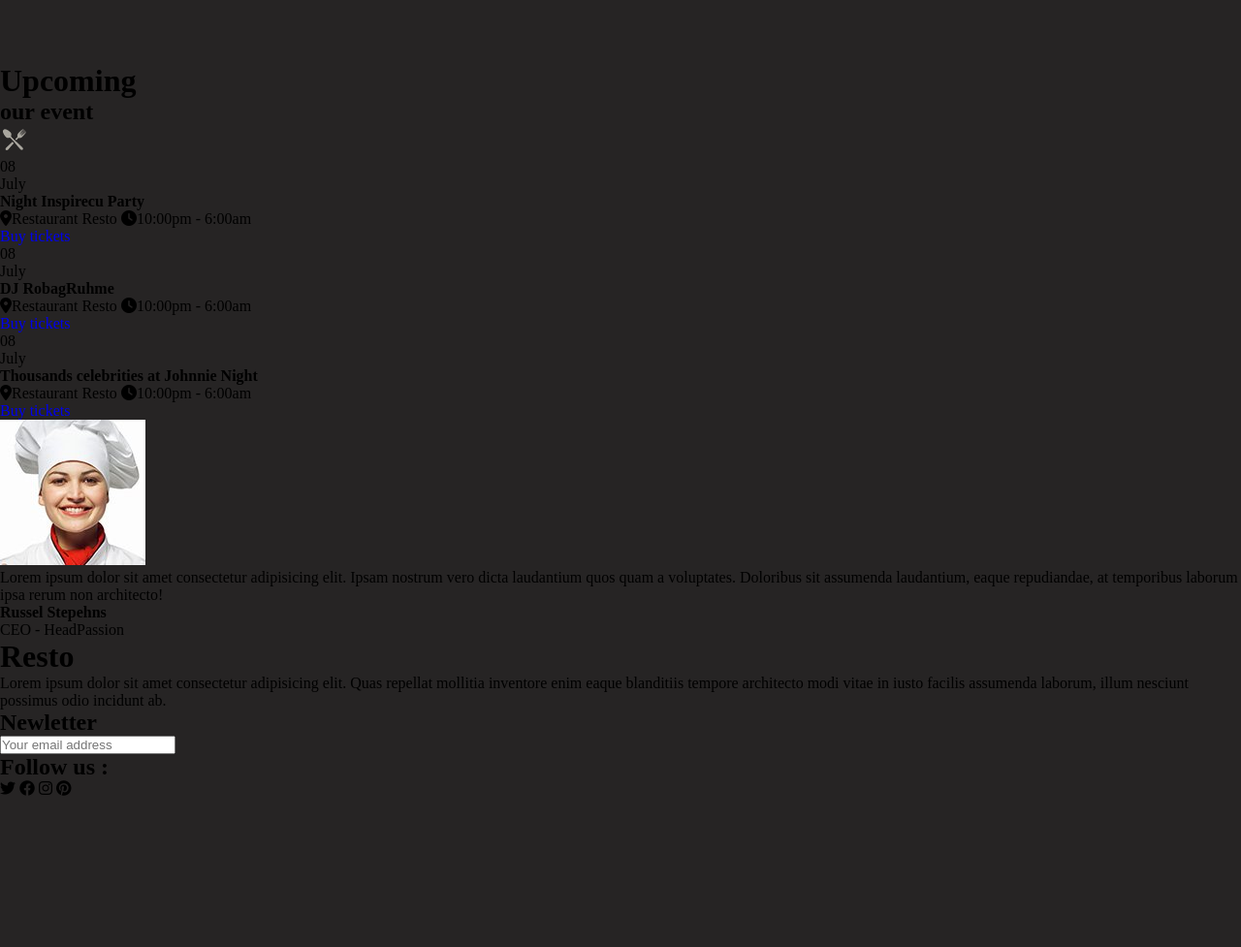
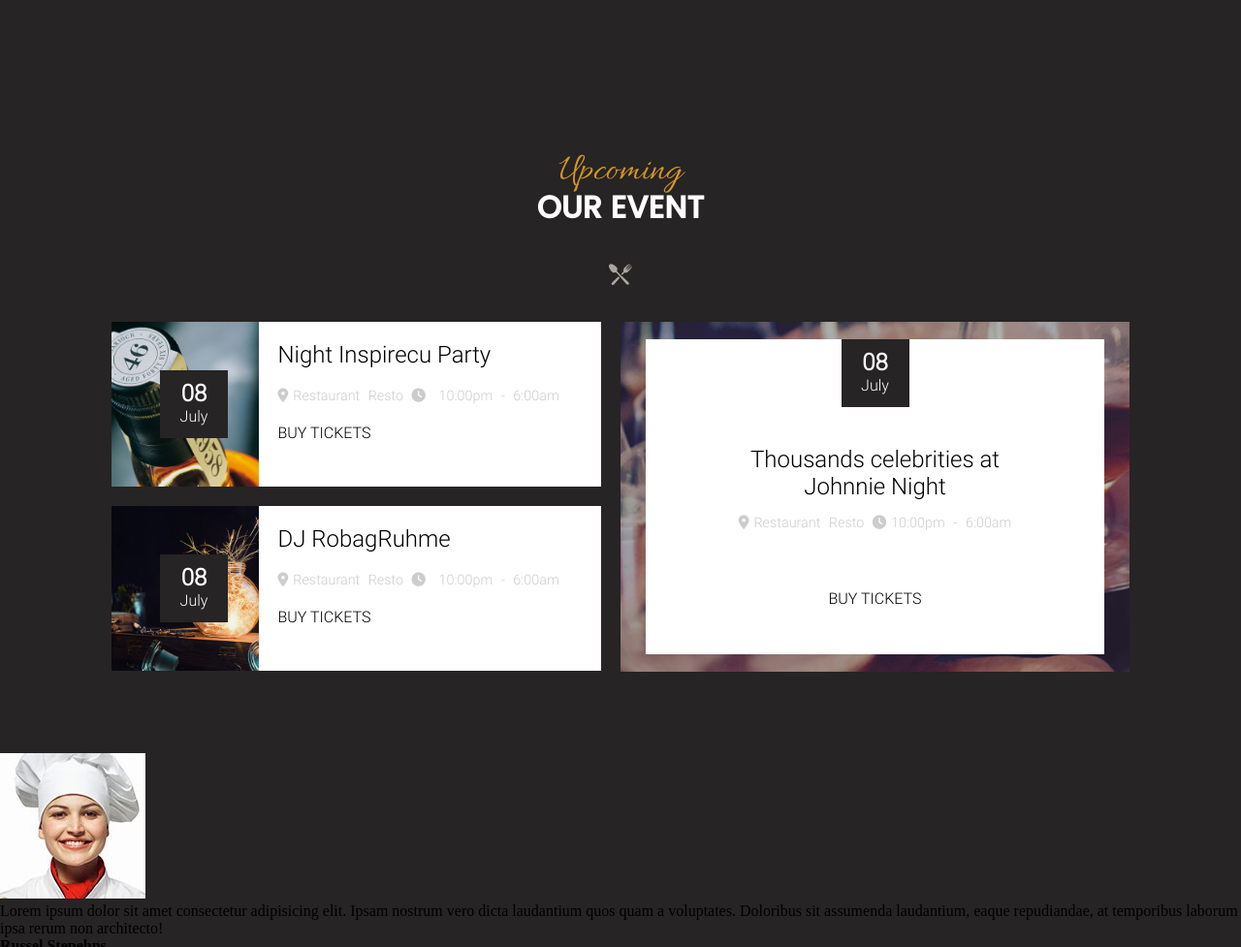
Before and after one commit to MaryamVerdon/TheResto, a plain HTML site: page index.html in a window 1280 px wide. Shown: the part 2859-3836 px from the top of the page at 97% size. Before the commit the page ends 3682 px from the top, so only its background shows below. Drawn offline with Linux system fonts and the light colour scheme.

Commit message:
style section 4

```diff
--- a/assets/styles/layouts/_section4.scss
+++ b/assets/styles/layouts/_section4.scss
@@ -0,0 +1,150 @@
+.section4 {
+    padding: 100px 15px 65px;
+    text-align: center;
+    h1 {
+        @include h1;
+                font-weight: lighter;
+                line-height: 2vw;
+                font-size: 2.5rem;
+    }
+
+    h2 {
+        @include h2;
+        font-size: 2rem;
+        letter-spacing: 0;
+        font-weight: bold;
+        color: $white1;
+    }
+
+    img {
+        padding: 30px;
+    }
+
+    .section4-container {
+        display: grid;
+        grid-template-columns: 50% 50%;
+        max-width: 1050px;
+        margin: 0 auto;
+
+        .section4-left {
+            .top, .bottom {
+                display: grid;
+                grid-template-columns: 30% 70%;
+                background: $white1;
+                margin-bottom: 20px;
+                margin-right: 20px;
+
+                .left-t, .left-b {
+                    background: url(../img/event-01.jpg) center/cover;
+                    padding: 50px;
+
+                    div {
+                        background: $black2;
+                        height: 70px;
+                        width: 70px;
+                        padding-top: 10px;
+
+                        p {
+                            @include p;
+                            color: $white1;
+
+                            span {
+                                font-size: 1.5rem;
+                                font-weight: 800;
+                            }
+                        }
+                    }
+                }
+
+                .left-b {
+                    background: url(../img/event-02.jpg) center/cover;
+                }
+
+                .right {
+                    text-align: left;
+                    padding: 20px;
+                    h4 {
+                        @include p;
+                        font-size: 1.5rem;
+                        font-weight: lighter;
+                    }
+                    p {
+                        @include p;
+                        color: $grey2;
+                        font-size: 0.9rem;
+                        padding: 20px 0;
+                        word-spacing: 5px;
+
+                        i {
+                            letter-spacing: 5px;
+                        }
+                    }
+
+                    a {
+                        @include p;
+                        color: $black1;
+                        font-size: 1rem;
+                        text-transform: uppercase;
+                    }
+                }
+            }
+        }
+
+        .section4-right {
+            background: url(../img/event-03.jpg) center/cover;
+            height: 95%;
+            display: flex;
+            align-items: center;
+            justify-content: center;
+
+            .section4-right-container {
+                background: $white1;
+                height: 90%;
+                width: 90%;
+
+                div {
+                    background: $black2;
+                    height: 70px;
+                    width: 70px;
+                    padding-top: 10px;
+                    margin: 0 auto;
+
+                    p {
+                        @include p;
+                        color: $white1;
+
+                        span {
+                            font-size: 1.5rem;
+                            font-weight: 800;
+                        }
+                    }
+                }
+                h4 {
+                    @include p;
+                    font-size: 1.5rem;
+                    font-weight: lighter;
+                    padding: 40px 0px 15px;
+                }
+                h4 + p {
+                    @include p;
+                    color: $grey2;
+                    font-size: 0.9rem;
+                    word-spacing: 5px;
+                    padding-bottom: 60px;
+
+                    i {
+                        letter-spacing: 5px;
+                    }
+                }
+
+                a {
+                    @include p;
+                    color: $black1;
+                    font-size: 1rem;
+                    text-transform: uppercase;
+                }
+
+            }
+        }
+    }
+}
--- a/index.html
+++ b/index.html
@@ -180,30 +180,36 @@
         <div class="section4-container">
             <div class="section4-left">
                 <div class="top">
-                    <div class="left">
-                        <span>08 <br> July</span>
+                    <div class="left-t">
+                        <div>
+                            <p><span>08</span><br> July</p>
+                        </div>
                     </div>
                     <div class="right">
                         <h4>Night Inspirecu Party</h4>
-                        <p><i class="fa-solid fa-location-dot"></i>Restaurant Resto <i class="fa-solid fa-clock"></i>10:00pm - 6:00am</p>
+                        <p><i class="fa-solid fa-location-dot"></i>Restaurant Resto <i class="fa-solid fa-clock"></i> 10:00pm - 6:00am</p>
                         <a href="#">Buy tickets</a>
                     </div>
                 </div>
                 <div class="bottom">
-                    <div class="left">
-                        <span>08 <br> July</span>
+                    <div class="left-b">
+                        <div>
+                            <p><span>08</span><br> July</p>
+                        </div>
                     </div>
                     <div class="right">
                         <h4>DJ RobagRuhme</h4>
-                        <p><i class="fa-solid fa-location-dot"></i>Restaurant Resto <i class="fa-solid fa-clock"></i>10:00pm - 6:00am</p>
+                        <p><i class="fa-solid fa-location-dot"></i>Restaurant Resto  <i class="fa-solid fa-clock"></i> 10:00pm - 6:00am</p>
                         <a href="#">Buy tickets</a>
                     </div>
                 </div>
             </div>
             <div class="section4-right">
                 <div class="section4-right-container">
-                    <span>08 <br> July</span>
-                    <h4>Thousands celebrities at Johnnie Night</h4>
+                    <div>
+                        <p><span>08</span><br> July</p>
+                    </div>
+                    <h4>Thousands celebrities at <br> Johnnie Night</h4>
                     <p><i class="fa-solid fa-location-dot"></i>Restaurant Resto
                     <i class="fa-solid fa-clock"></i>10:00pm - 6:00am</p>
                     <a href="#">Buy tickets</a>
```
Also changed, not shown: assets/styles/index.css, 1 other file.
